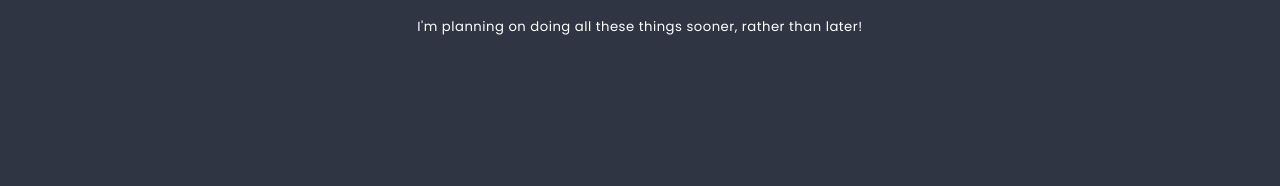
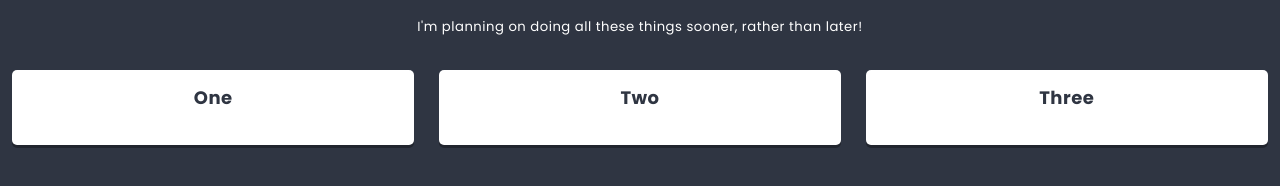
Before and after one commit to KatarzynaLesniewska/vol2_NaukaReacta, a React app: page / in a window 1280 px wide. Shown: the part 362-548 px from the top of the page. Built offline with nearby package versions, Linux system fonts and the light colour scheme.

Commit message:
Add 3x <Column> in List cmpnnt with different titles, pass title props to Column.js, define poprs's types in Clmn.js

```diff
--- a/src/components/App/App.js
+++ b/src/components/App/App.js
@@ -8,10 +8,7 @@ class App extends React.Component {
       <main className={styles.component}>
         <h1 className={styles.title}>My first React app</h1>
         <h2 className={styles.subtitle}>Hello world!</h2>
-        <List
-        title={['Things to do ', <sup key='1'>soon!</sup>]}
-        heroUrlIMG={'http://uploads.kodilla.com/bootcamp/fer/11.react/space.png'}
-        >
+        <List title={['Things to do ', <sup key='1'>soon!</sup>]} heroUrlIMG={'http://uploads.kodilla.com/bootcamp/fer/11.react/space.png'}>
           <p>I'm planning on doing all these things sooner, rather than later!
           </p>
         </List>
--- a/src/components/Column/Column.js
+++ b/src/components/Column/Column.js
@@ -1,13 +1,18 @@
 import React from 'react';
 import styles from './Column.scss';
-// import PropTypes from 'prop-types';
+import PropTypes from 'prop-types';
 
 class Column extends React.Component {
+    static propTypes = {
+        title: PropTypes.PropTypes.text,
+    }
 
   render() {
     return (
         <section className={styles.component}>
-            <h3 className={styles.title}></h3>
+            <h3 className={styles.title}>
+                {this.props.title}
+            </h3>
         </section>
     )
   }
--- a/src/components/List/List.js
+++ b/src/components/List/List.js
@@ -2,6 +2,7 @@ import React from 'react';
 import styles from './List.scss';
 import Hero from '../Hero/Hero.js';
 import PropTypes from 'prop-types';
+import Column from '../Column/Column.js';
 
 class List extends React.Component {
   static propTypes = {
@@ -18,12 +19,14 @@ class List extends React.Component {
   render() {
     return (
       <section className={styles.component}>
-        <Hero
-        titleText={this.props.title}
-        heroImgURL={this.props.heroUrlIMG}
-        />
+        <Hero titleText={this.props.title} heroImgURL={this.props.heroUrlIMG} />
         <div className={styles.description}>
           {this.props.children}
+        </div>
+        <div className={styles.columns}>
+          <Column title={'One'}></Column>
+          <Column title={'Two'}></Column>
+          <Column title={'Three'}></Column>
         </div>
       </section>
     )
```
